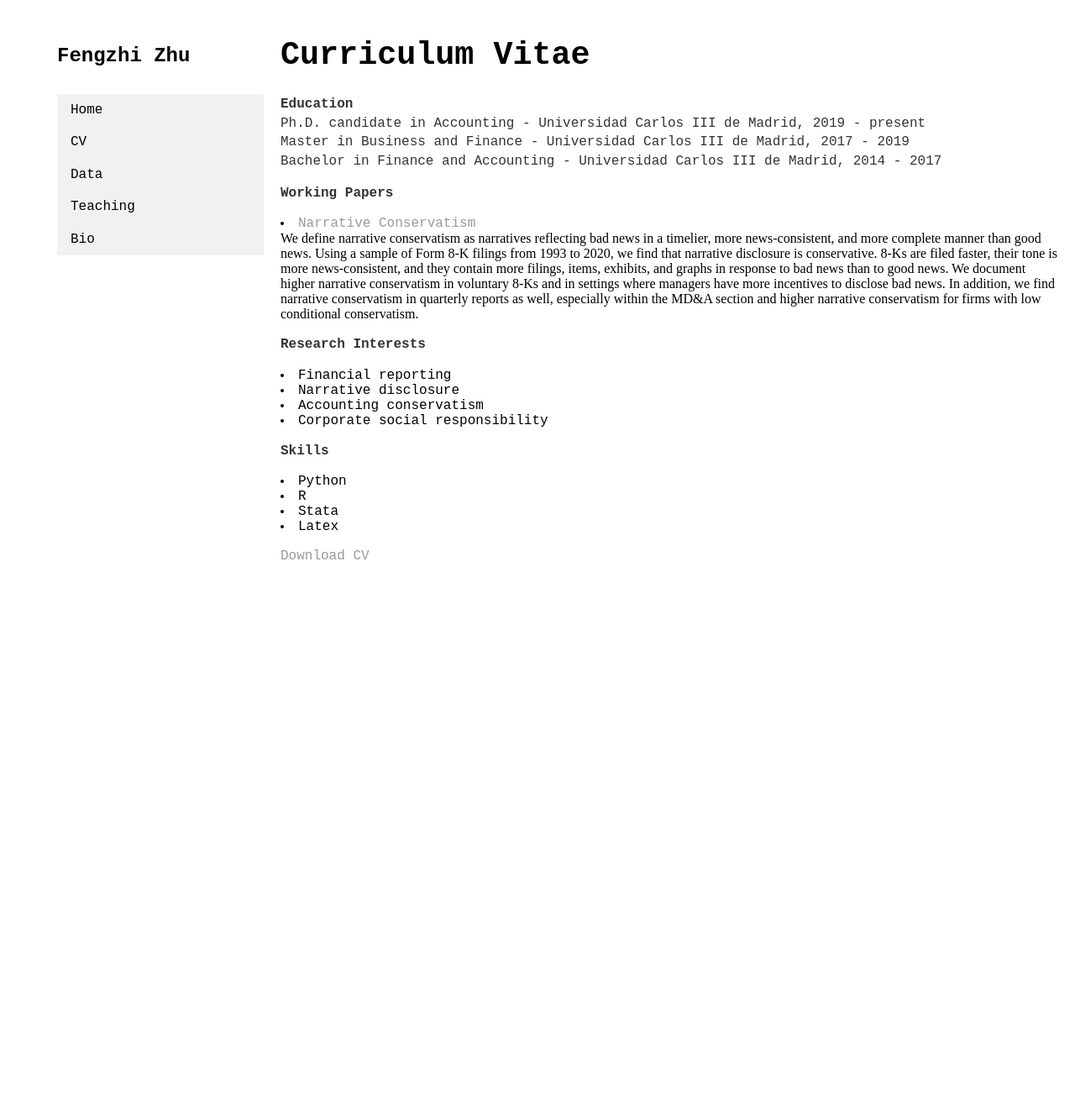
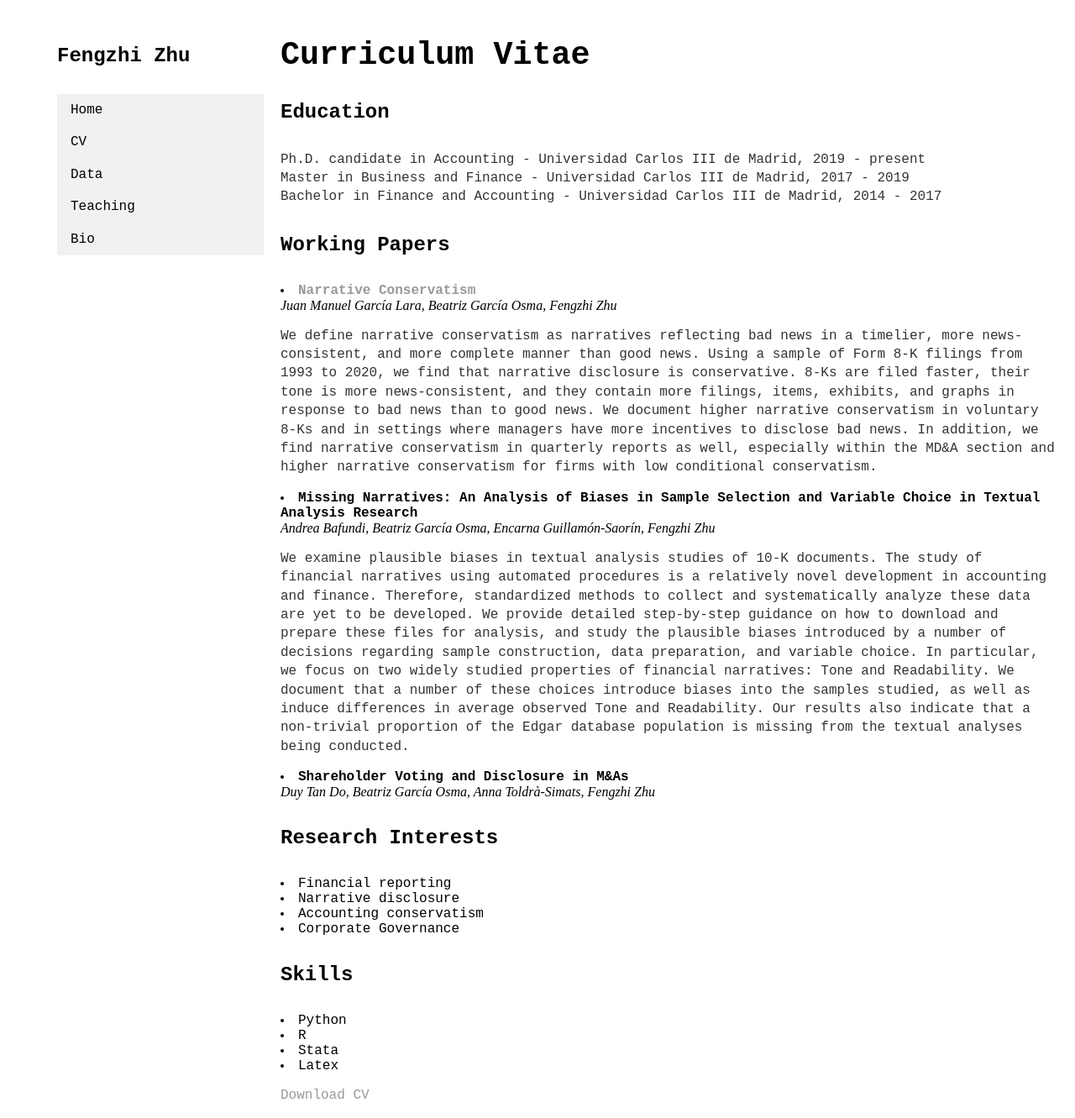
Before and after one commit to fengzhi22/fengzhi22.github.io, a Jekyll site: the page built from cv/index.html, in a window 1280 px wide. Shown: the whole page at 84% size. Built offline with Jekyll 4.4.1, drawn with Linux system fonts in a browser that asks for light colours; before the commit the page ends 900 px from its top, so only the background shows below that.

Commit message:
update whole web

```diff
--- a/cv/index.html
+++ b/cv/index.html
@@ -5,36 +5,40 @@ title: CV
 
 	<div class="cv">
 		<h1>Curriculum Vitae</h1>
-					<p>
 					<education>
-					<strong>Education</strong><br>
-					Ph.D. candidate in Accounting - Universidad Carlos III de Madrid, 2019 - present<br>
+					<h4>Education</h4>
+					<p>Ph.D. candidate in Accounting - Universidad Carlos III de Madrid, 2019 - present<br>
 					Master in Business and Finance - Universidad Carlos III de Madrid, 2017 - 2019<br>
-					Bachelor in Finance and Accounting - Universidad Carlos III de Madrid, 2014 - 2017<br>
+					Bachelor in Finance and Accounting - Universidad Carlos III de Madrid, 2014 - 2017<br></p>
 					</education>
-					</p>
 
-					<p>
 					<working papers>
-					<strong>Working Papers</strong><br>
-					<li><a href="https://papers.ssrn.com/sol3/papers.cfm?abstract_id=3890187">Narrative Conservatism</a></li>
-					We define narrative conservatism as narratives reflecting bad news in a timelier, more news-consistent, and more complete manner than good news. Using a sample of Form 8-K filings from 1993 to 2020, we find that narrative disclosure is conservative. 8-Ks are filed faster, their tone is more news-consistent, and they contain more filings, items, exhibits, and graphs in response to bad news than to good news. We document higher narrative conservatism in voluntary 8-Ks and in settings where managers have more incentives to disclose bad news. In addition, we find narrative conservatism in quarterly reports as well, especially within the MD&A section and higher narrative conservatism for firms with low conditional conservatism.
+					<h4>Working Papers</h4>
+					<li><strong><a href="https://papers.ssrn.com/sol3/papers.cfm?abstract_id=3890187">Narrative Conservatism</a></strong></li>
+						<i>Juan Manuel García Lara, Beatriz García Osma, Fengzhi Zhu</i>
+						<p>We define narrative conservatism as narratives reflecting bad news in a timelier, more news-consistent, and more complete manner than good news. Using a sample of Form 8-K filings from 1993 to 2020, we find that narrative disclosure is conservative. 8-Ks are filed faster, their tone is more news-consistent, and they contain more filings, items, exhibits, and graphs in response to bad news than to good news. We document higher narrative conservatism in voluntary 8-Ks and in settings where managers have more incentives to disclose bad news. In addition, we find narrative conservatism in quarterly reports as well, especially within the MD&A section and higher narrative conservatism for firms with low conditional conservatism.</p>
+
+					<li><strong>Missing Narratives: An Analysis of Biases in Sample Selection and Variable Choice in Textual Analysis Research</strong></li>
+						<i>Andrea Bafundi, Beatriz García Osma, Encarna Guillamón-Saorín, Fengzhi Zhu</i>
+						<p>We examine plausible biases in textual analysis studies of 10-K documents. The study of financial narratives using automated procedures is a relatively novel development in accounting and finance. Therefore, standardized methods to collect and systematically analyze these data are yet to be developed. We provide detailed step-by-step guidance on how to download and prepare these files for analysis, and study the plausible biases introduced by a number of decisions regarding sample construction, data preparation, and variable choice. In particular, we focus on two widely studied properties of financial narratives: Tone and Readability. We document that a number of these choices introduce biases into the samples studied, as well as induce differences in average observed Tone and Readability. Our results also indicate that a non-trivial proportion of the Edgar database population is missing from the textual analyses being conducted. </p>
+
+					<li><strong>Shareholder Voting and Disclosure in M&As</strong></li>
+						<i>Duy Tan Do, Beatriz García Osma, Anna Toldrà-Simats, Fengzhi Zhu</i>
 					</working papers>
-					</p>
 
 					<p>
 					<research interests>
-					<strong>Research Interests</strong><br>
+					<h4>Research Interests</h4>
 					<li>Financial reporting<br></li>
 					<li>Narrative disclosure<br></li>
 					<li>Accounting conservatism<br></li>
-					<li>Corporate social responsibility<br></li>
+					<li>Corporate Governance<br></li>
 					</research interests>
 					</p>
 
 					<p>
 					<skills>
-					<strong>Skills</strong><br>
+					<h4>Skills</h4>
 					<li>Python<br></li>
 					<li>R<br></li>
 					<li>Stata<br></li>
--- a/data/index.html
+++ b/data/index.html
@@ -6,7 +6,6 @@ title: Data
 	<h1>Data</h1>
 
 		<ul class="dataset">
-			<li><a href="https://github.com/fengzhi22/narrative_conservatism">Clean SEC 8-K and 10-Q filings</a></li>
-			<li><a href=" https://zhufengzhi.shinyapps.io/German_Power_Plants/">German Power Plants</a></li>
+			<li><a href="https://github.com/fengzhi22/narrative_conservatism">SEC 8-K and 10-Q filings</a></li>
 		</ul>
 </div>
--- a/teaching/index.html
+++ b/teaching/index.html
@@ -7,7 +7,8 @@ title: Teaching
 			<h1>Teaching</h1>
 
 			<ul class="courses">
-				<li><a href="https://aplicaciones.uc3m.es/cpa/generaFicha?est=204&plan=395&asig=13157&idioma=2">13157 Introduction to Accounting, 2019/2020</a></li>
-				<li><a href="https://aplicaciones.uc3m.es/cpa/generaFicha?est=204&anio=2018&plan=395&asig=13157&idioma=1">13157 Introducción a la Contabilidad, 2018/2019</a></li>
+				<li><a href="https://aplicaciones.uc3m.es/cpa/generaFicha?&est=351&plan=393&asig=17622&idioma=2">17622 Principles of Accounting, 2020-2021</a></li>
+				<li><a href="https://aplicaciones.uc3m.es/cpa/generaFicha?est=204&plan=395&asig=13157&idioma=2">13157 Introduction to Accounting, 2019-2020</a></li>
+				<li><a href="https://aplicaciones.uc3m.es/cpa/generaFicha?est=204&anio=2018&plan=395&asig=13157&idioma=1">13157 Introducción a la Contabilidad, 2018-2019</a></li>
 				</ul>
 		</div>
```
Also changed, not shown: README.md.
